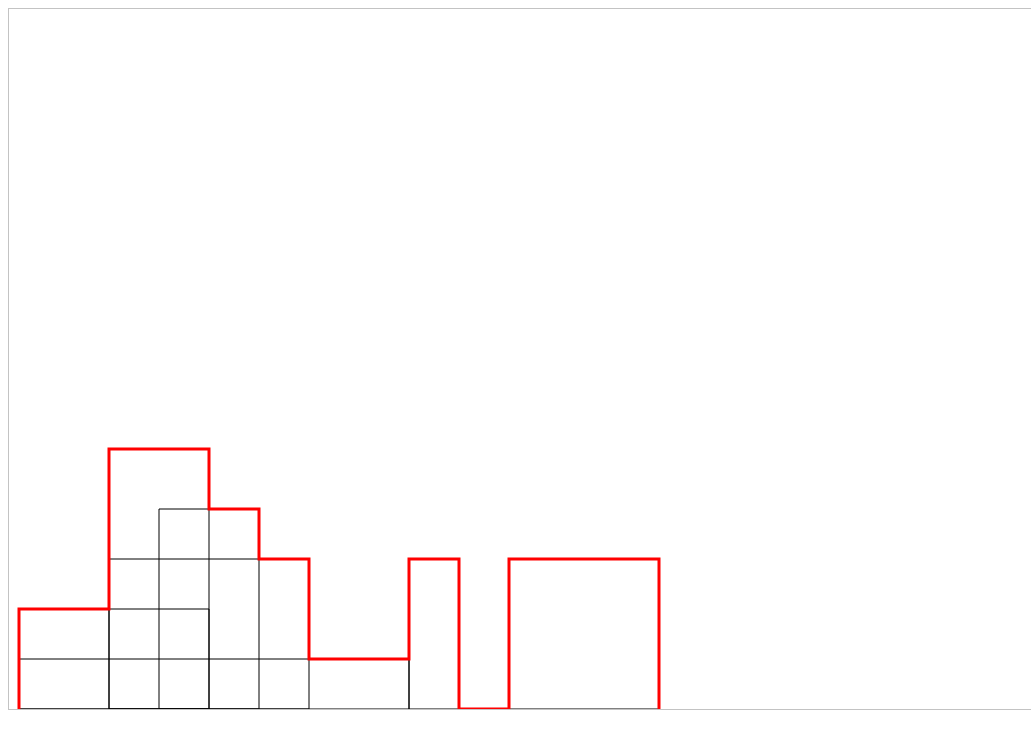
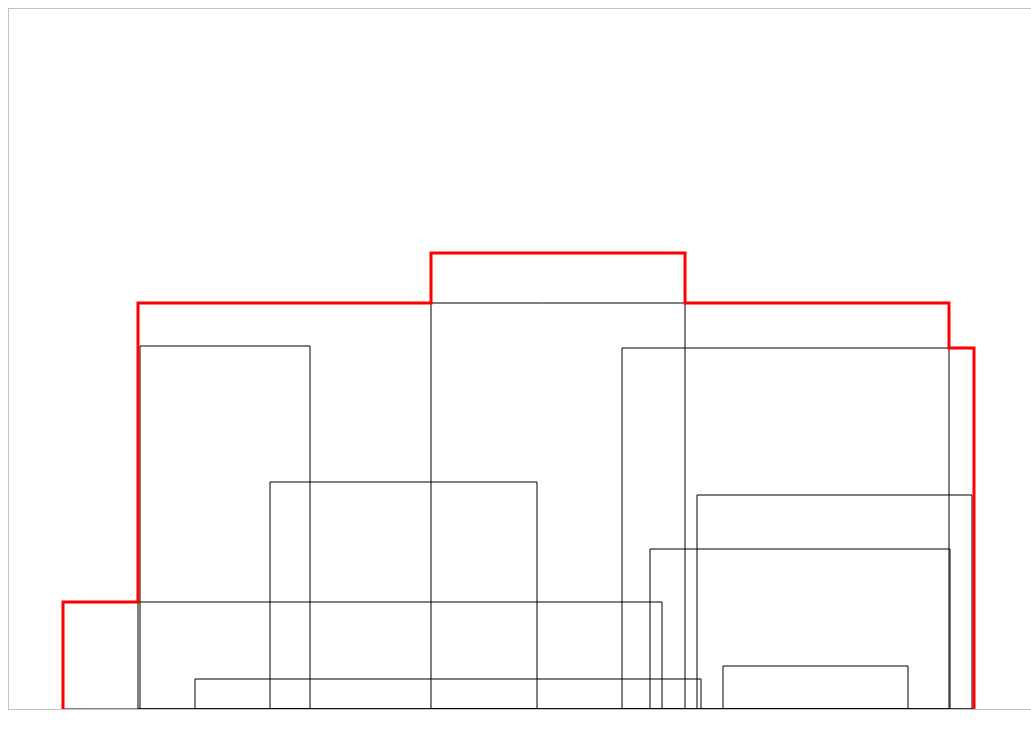
Before and after one commit to rus13/RectangleShape, a plain HTML site: page index.html in a window 1280 px wide. Shown: the top 748 px of the page, without its empty margins (0-1031 px from the left). Drawn offline with Linux system fonts and the light colour scheme.

Commit message:
fixed bug, changed the compare function inserted random generator

```diff
--- a/algo.js
+++ b/algo.js
@@ -21,12 +21,13 @@ function shape(rect) {
         var r2x = r2[0];
         var r1h = rect[r1[1]][2];
         var r2h = rect[r2[1]][2];
-        if (r1x == r2x && r1h == r2h) //start points before end points
-            return (r1x == rect[r1[1]][0]) ? -1 : 1;
-        if (r1x == r2x) // height of the rectangle
-            return r2h - r1h;
-        else //else x coordinate
+        var r1s = (r1x == rect[r1[1]][0]) ? 0 : 1; // 0 if r1 is a start point, 1 otherwise
+        var r2s = (r2x == rect[r2[1]][0]) ? 0 : 1;
+        if(r1x != r2x) // x coordinate
             return r1x - r2x;
+        if(r1s != r2s) //start points before end points
+            return r1s - r2s;
+        return r2h - r1h; // height of the rectangle
     };
     events.sort(comp);
     // res contains the desired points
--- a/index.html
+++ b/index.html
@@ -12,7 +12,26 @@
 </canvas>
 
 <script>
-    var input = [[10, 200, 100],[150, 250, 200],[100, 300, 150],[10, 400, 50],[400,450,150],[100,200,260],[500,650,150]];
+    // Parameters of the tests
+    var left_end = 50;
+    var right_end = 1000;
+    var max_height = 500;
+    var num_rectangles = 10;
+    // Random rectangles are created
+    function getRandomInt(min, max) {
+        return Math.floor(Math.random() * (max - min + 1)) + min;
+    }
+    //var input = [[200, 300, 200], [300, 400, 100]];
+    var input = [];
+    for(var i = 0; i < num_rectangles; ++i){
+        var rand_x0 = getRandomInt(50, right_end - 100);
+        var rand_x1 = getRandomInt(rand_x0 + 50, right_end);
+        var rand_h = getRandomInt(20, max_height);
+        input.push([rand_x0, rand_x1, rand_h]);
+    }
+    // The shape algorithm is executed
+    var s = shape(input);
+    // The result is visualized
     var c = document.getElementById("myCanvas");
     var ctx = c.getContext("2d");
     ctx.translate(0, c.height);
@@ -24,7 +43,6 @@
         ctx.rect(x0,0,x1-x0,h);
     }
     ctx.stroke();
-    var s = shape(input);
     ctx.moveTo(s[0][0],s[0][1]);
     ctx.beginPath();
     ctx.strokeStyle = 'red';
```
